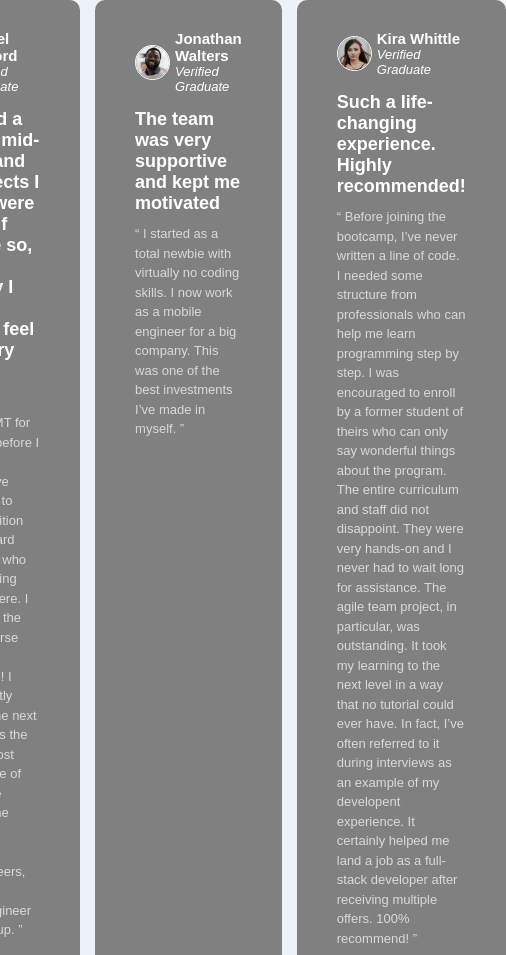
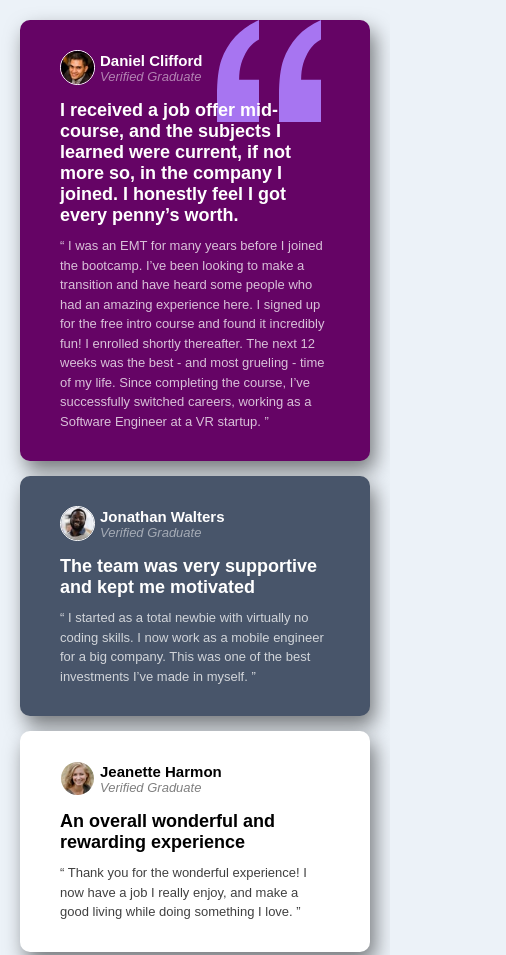
Before and after one commit to NeedlerNeedler/all-dev-tutorials, a plain HTML site: page FrontEndDevMentor/testimonials-grid-section-main/index.html in a window 390 px wide. Shown: the top 955 px of the page, 506 px wide, since content can reach past the window. Drawn offline with Linux system fonts and the light colour scheme.

Commit message:
committtttttt

```diff
--- a/FrontEndDevMentor/testimonials-grid-section-main/testimonials.css
+++ b/FrontEndDevMentor/testimonials-grid-section-main/testimonials.css
@@ -29,6 +29,7 @@ main {
   background-color: grey;
   border-radius: 10px;
   padding: 30px 40px;
+  box-shadow: 5px 10px 20px rgba(0, 0, 0, 0.5);
 }
 
 .card-head {
@@ -53,6 +54,7 @@ main {
 .bio {
   font-weight: 100;
   font-style: italic;
+  opacity: 50%;
 }
 
 .card-heading {
@@ -66,24 +68,70 @@ main {
   opacity: 0.7;
   color: white;
   line-height: 1.5;
+  opacity: 75%;
 }
 
 .card-1 {
   grid-area: card1;
+  background-color: rgb(101, 4, 101);
+  background-image: url(images/bg-pattern-quotation.svg);
+  background-repeat: no-repeat;
+  background-position: 80% 0;
 }
 
 .card-2 {
   grid-area: card2;
+  background-color: hsl(217, 19%, 35%);
 }
 
 .card-3 {
   grid-area: card3;
+  background-color: white;
 }
 
 .card-4 {
   grid-area: card4;
+  background-color: hsl(219, 29%, 14%);
 }
 
 .card-5 {
   grid-area: card5;
+  background-color: white;
 }
+
+.card-3 .card-head,
+.card-3 .card-heading,
+.card-3 .card-details,
+.card-5 .card-head,
+.card-5 .card-heading,
+.card-5 .card-details {
+  color: black;
+}
+
+@media (max-width: 750px) {
+  body {
+    padding: 20px;
+  }
+
+  main {
+    grid-template-areas:
+      "card1 card1 card5"
+      "card2 card2 card4"
+      "card3 card3 card4";
+  }
+}
+
+@media (max-width: 390px) {
+  body {
+    padding: 20px;
+  }
+
+  main {
+    grid-template-areas:
+      "card1"
+      "card2"
+      "card3"
+      "card4"
+      "card5";
+  }
+}
--- a/Javascript-tutorials/number-game.css
+++ b/Javascript-tutorials/number-game.css
@@ -126,6 +126,10 @@ p {
   color: #24663b;
 }
 
+#game {
+  opacity: 100;
+}
+
 @keyframes pop {
   0% {
     transform: scale(0);
--- /dev/null
+++ b/scrimba/blackjack.css
@@ -0,0 +1,18 @@
+/* Complete the CSS styling according to the provided design */
+
+body {
+  font-family: "Trebuchet MS", "Lucida Sans Unicode", "Lucida Grande",
+    "Lucida Sans", Arial, sans-serif;
+  display: flex;
+  flex-direction: column;
+  align-items: center;
+  justify-content: center;
+  background-image: ;
+}
+
+h1 {
+  color: goldenrod;
+}
+
+#message-el {
+}
```
Also changed, not shown: Javascript-tutorials/number-game.jss.js (+52 -0 lines), scrimba/blackjack.html (added, +12 -0 lines).
